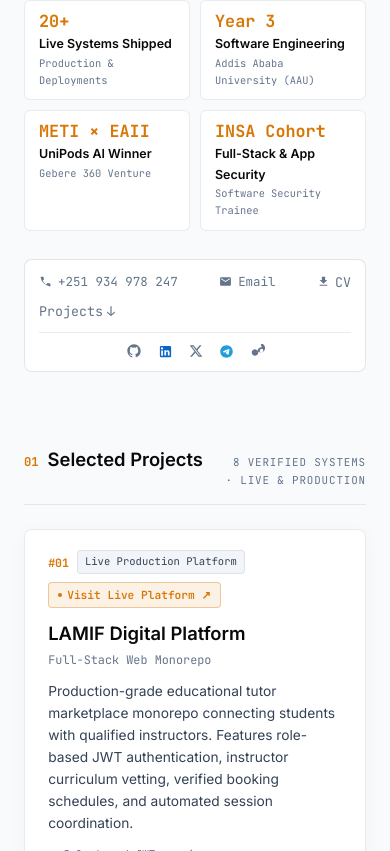
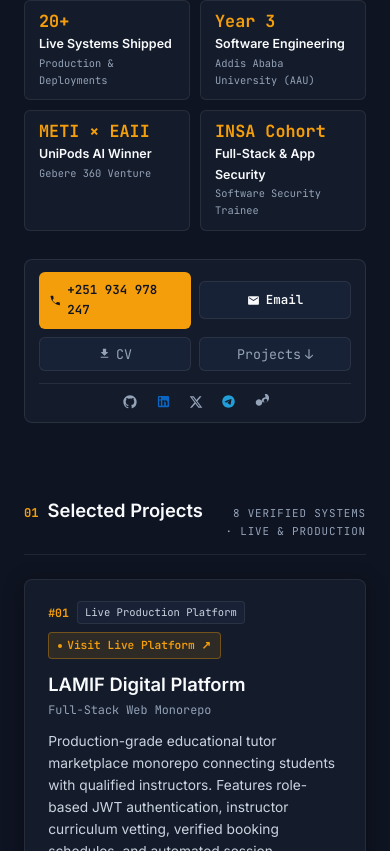
Before and after one commit to oumersalah2-cmd/AB-Site, a React (Vite) app: page / in a window 390 px wide. Shown: the part 1149-2000 px from the top of the page. Built offline with nearby package versions, Linux system fonts and the light colour scheme.

Commit message:
feat: default to dark mode, add INSA CTC experience, and polish mobile contact dock

```diff
--- a/index.html
+++ b/index.html
@@ -10,7 +10,7 @@
     <link rel="preconnect" href="https://fonts.gstatic.com" crossorigin>
     <link href="https://fonts.googleapis.com/css2?family=Inter:wght@300;400;500;600;700&family=JetBrains+Mono:ital,wght@0,400;0,500;0,600;0,700;1,400&family=Newsreader:ital,opsz,wght@0,6..72,400;0,6..72,500;0,6..72,600;1,6..72,400&display=swap" rel="stylesheet">
   </head>
-  <body style="margin: 0; padding: 0;">
+  <body style="margin: 0; padding: 0; background-color: #0f1422;">
     <div id="root"></div>
     <script type="module" src="/src/main.jsx"></script>
   </body>
--- a/src/App.jsx
+++ b/src/App.jsx
@@ -199,6 +199,19 @@ const WORK_EXPERIENCES = [
     linkLabel: "Launch Bot ↗",
   },
   {
+    id: "insa-ctc",
+    role: "Full-Stack Development Trainee",
+    company: "Information Network Security Administration · Internship",
+    period: "Jun 2026 — Present · 6 mos",
+    location: "Addis Ababa, Ethiopia · Hybrid",
+    tag: "Cyber Talent Camp (CTC 5th Batch)",
+    description:
+      "Currently participating in the Cyber Talent Camp (CTC 5th Batch) training program within the development track. Key areas of focus and ongoing training include:\n• Software Engineering: Training in full-stack web development and mobile app development.\n• DevSecOps & Infrastructure: Gaining hands-on experience with Docker containerization and website security best practices.\n• Cognitive & Personal Growth: Developing strategic logic and problem-solving skills through regular chess training, alongside dedicated modules on self-awareness.",
+    stack: ["Full-Stack Development", "DevOps", "Docker", "Software Security", "Mobile Dev", "Chess Strategy"],
+    link: "https://www.linkedin.com/in/abdusalam-oumer-a-200291389/",
+    linkLabel: "LinkedIn Position ↗",
+  },
+  {
     id: "sof-omar",
     role: "Software Engineering Intern",
     company: "Sof Omar Technologies",
@@ -209,18 +222,6 @@ const WORK_EXPERIENCES = [
     stack: ["Flutter", "Dart", "Node.js", "REST APIs", "Git", "PostgreSQL"],
     link: "https://github.com/oumersalah2-cmd",
     linkLabel: "GitHub ↗",
-  },
-  {
-    id: "insa-training",
-    role: "Full-Stack & Software Security Trainee",
-    company: "Information Network Security Administration (INSA)",
-    period: "Jul 2026 — Nov 2026",
-    tag: "Full-Stack & App Security",
-    description:
-      "Intensive national training cohort focused on full-stack web application engineering, software security architecture, defensive coding standards, secure API authentication, and OWASP mitigation.",
-    stack: ["Full-Stack Web", "Software Security", "OWASP Hardening", "Secure APIs", "Linux", "Node.js / React"],
-    link: null,
-    linkLabel: null,
   },
   {
     id: "aau-research",
@@ -370,7 +371,7 @@ const ENGINEERING_NOTES = [
 ];
 
 export default function App() {
-  const [isDark, setIsDark] = useState(false); // Default to light/white mode as requested
+  const [isDark, setIsDark] = useState(true); // Default to dark mode as requested
   const [currentTime, setCurrentTime] = useState("");
   const [copiedEmail, setCopiedEmail] = useState(false);
   const [copiedPhone, setCopiedPhone] = useState(false);
@@ -689,18 +690,44 @@ export default function App() {
           .action-dock-actions {
             order: 1 !important;
             width: 100% !important;
-            display: flex !important;
-            justify-content: space-between !important;
-            align-items: center !important;
-            flex-wrap: wrap !important;
-            gap: 10px !important;
+            display: grid !important;
+            grid-template-columns: 1fr 1fr !important;
+            gap: 8px !important;
+          }
+          .dock-action-call {
+            grid-column: span 1 !important;
+            justify-content: center !important;
+            background-color: ${colors.accent} !important;
+            color: ${isDark ? "#0f1422" : "#ffffff"} !important;
+            padding: 8px 10px !important;
+            border-radius: 6px !important;
+            font-weight: 600 !important;
+          }
+          .dock-action-email {
+            grid-column: span 1 !important;
+            justify-content: center !important;
+            background-color: ${colors.pillBg} !important;
+            border: 1px solid ${colors.pillBorder} !important;
+            color: ${colors.textHeading} !important;
+            padding: 8px 10px !important;
+            border-radius: 6px !important;
+            font-weight: 600 !important;
+          }
+          .dock-action-cv,
+          .dock-action-projects {
+            grid-column: span 1 !important;
+            justify-content: center !important;
+            background-color: ${colors.pillBg} !important;
+            border: 1px solid ${colors.pillBorder} !important;
+            padding: 7px 10px !important;
+            border-radius: 6px !important;
           }
           .action-dock-socials {
             order: 2 !important;
             width: 100% !important;
             display: flex !important;
             justify-content: center !important;
-            gap: 16px !important;
+            gap: 18px !important;
             border-top: 1px solid ${colors.ruleBorder} !important;
             padding-top: 10px !important;
           }
@@ -1140,7 +1167,7 @@ export default function App() {
               <a
                 href={`tel:${PROFILE.phone}`}
                 onClick={copyPhone}
-                className="font-mono dock-action"
+                className="font-mono dock-action dock-action-call"
                 style={{
                   display: "inline-flex",
                   alignItems: "center",
@@ -1159,7 +1186,7 @@ export default function App() {
               <a
                 href={`mailto:${PROFILE.email}`}
                 onClick={copyEmail}
-                className="font-mono dock-action"
+                className="font-mono dock-action dock-action-email"
                 style={{
                   display: "inline-flex",
                   alignItems: "center",
@@ -1177,7 +1204,7 @@ export default function App() {
 
               <button
                 onClick={() => setCvModalOpen(true)}
-                className="font-mono dock-action"
+                className="font-mono dock-action dock-action-cv"
                 style={{
                   background: "none",
                   border: "none",
@@ -1196,7 +1223,7 @@ export default function App() {
 
               <button
                 onClick={() => scrollToSection("projects")}
-                className="font-mono dock-action"
+                className="font-mono dock-action dock-action-projects"
                 style={{
                   background: "none",
                   border: "none",
@@ -1357,6 +1384,11 @@ export default function App() {
                     </h3>
                     <div className="font-mono" style={{ fontSize: "0.76rem", color: colors.textMuted }}>
                       {exp.company}
+                      {exp.location && (
+                        <span style={{ color: colors.textMuted, marginLeft: "6px" }}>
+                          · {exp.location}
+                        </span>
+                      )}
                       {exp.tag && (
                         <span style={{ color: colors.accent, marginLeft: "6px" }}>
                           · {exp.tag}
@@ -1370,9 +1402,25 @@ export default function App() {
                 </div>
 
                 {/* Description */}
-                <p style={{ fontSize: "0.86rem", color: colors.textSub, lineHeight: 1.58, marginTop: "0.2rem" }}>
-                  {exp.description}
-                </p>
+                <div style={{ fontSize: "0.86rem", color: colors.textSub, marginTop: "0.2rem" }}>
+                  {exp.description.includes("•") ? (
+                    <div>
+                      <p style={{ marginBottom: "0.45rem", lineHeight: 1.58 }}>{exp.description.split("•")[0].trim()}</p>
+                      <ul style={{ paddingLeft: "1.2rem", margin: 0, display: "flex", flexDirection: "column", gap: "0.35rem" }}>
+                        {exp.description
+                          .split("•")
+                          .slice(1)
+                          .map((bullet, bIdx) => (
+                            <li key={bIdx} style={{ fontSize: "0.84rem", color: colors.textSub, lineHeight: 1.55 }}>
+                              {bullet.trim()}
+                            </li>
+                          ))}
+                      </ul>
+                    </div>
+                  ) : (
+                    <p style={{ lineHeight: 1.58 }}>{exp.description}</p>
+                  )}
+                </div>
 
                 {/* Tech Pills */}
                 <div style={{ display: "flex", flexWrap: "wrap", gap: "5px", alignItems: "center", marginTop: "0.4rem" }}>
```
